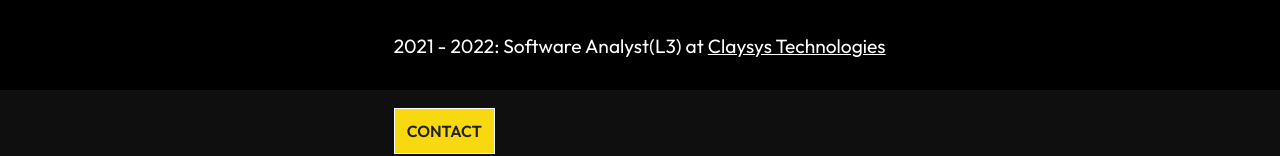
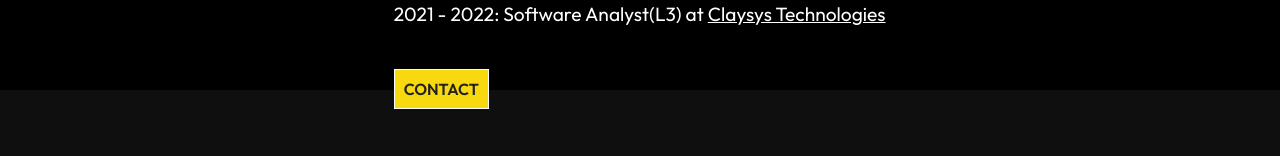
Before and after one commit to sreyas-sc/Portfolio, a React (Create React App) app: page /About in a window 1280 px wide. Shown: the part 686-842 px from the top of the page. Built offline with nearby package versions, Linux system fonts and the light colour scheme.

Commit message:
Update AboutContentStyles.css

```diff
--- a/src/components/AboutContentStyles.css
+++ b/src/components/AboutContentStyles.css
@@ -14,9 +14,9 @@
     max-width: 350px;
 }
 .about p{
-    margin: 1.1rem 0;
+    margin: 0.7rem 0;
 }
 .about button{
     margin: 2rem 0;
-    padding: 12px;
+    padding: 9px;
 }
```
